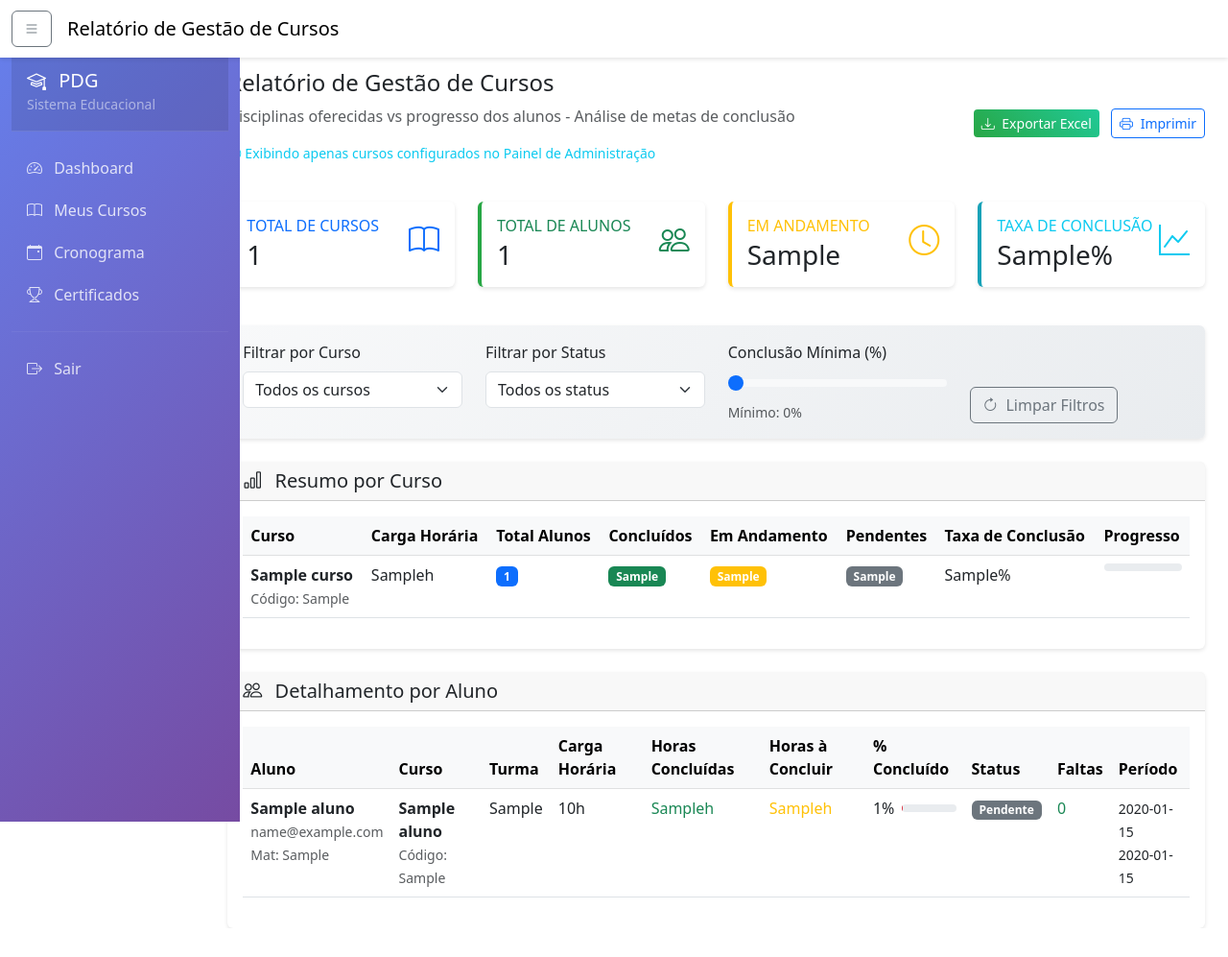
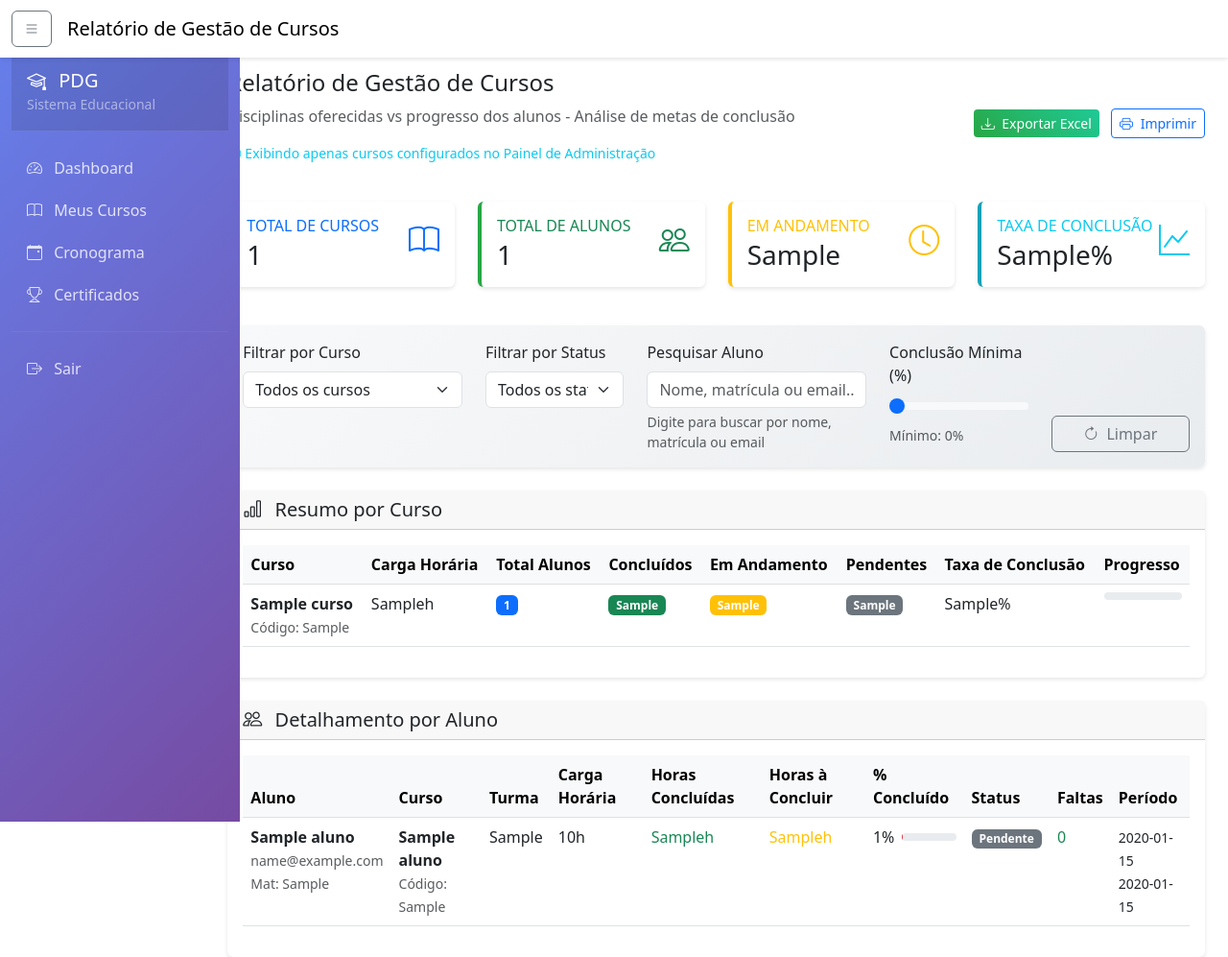
Before and after one commit to dreamkatana/sise, a Flask app: template app/templates/relatorio_gestao.html in a window 1280 px wide. Shown: the whole page at 96% size. Before the commit the page ends 967 px from the top, so only its background shows below. Run offline with Flask 3, Linux system fonts and the light colour scheme; the template is opened without the code that fills it: most values are stand-ins (such as "Sample title", 1, 10 or a date in 2020).

```diff
--- a/app/templates/relatorio_gestao.html
+++ b/app/templates/relatorio_gestao.html
@@ -167,7 +167,7 @@
                             {% endfor %}
                         </select>
                     </div>
-                    <div class="col-md-3">
+                    <div class="col-md-2">
                         <label class="form-label">Filtrar por Status</label>
                         <select class="form-select" id="filtro-status" onchange="filtrarTabela()">
                             <option value="">Todos os status</option>
@@ -178,14 +178,22 @@
                         </select>
                     </div>
                     <div class="col-md-3">
+                        <label class="form-label">Pesquisar Aluno</label>
+                        <input type="text" class="form-control" id="filtro-aluno"
+                               placeholder="Nome, matrícula ou email..."
+                               onkeyup="filtrarTabela()"
+                               autocomplete="off">
+                        <div class="form-text">Digite para buscar por nome, matrícula ou email</div>
+                    </div>
+                    <div class="col-md-2">
                         <label class="form-label">Conclusão Mínima (%)</label>
                         <input type="range" class="form-range" id="filtro-conclusao" min="0" max="100" value="0" onchange="filtrarTabela(); document.getElementById('conclusao-valor').textContent = this.value + '%'">
                         <small class="text-muted">Mínimo: <span id="conclusao-valor">0%</span></small>
                     </div>
-                    <div class="col-md-3 d-flex align-items-end">
-                        <button class="btn btn-outline-secondary" onclick="limparFiltros()">
+                    <div class="col-md-2 d-flex align-items-end">
+                        <button class="btn btn-outline-secondary w-100" onclick="limparFiltros()">
                             <i class="bi bi-arrow-clockwise me-1"></i>
-                            Limpar Filtros
+                            Limpar
                         </button>
                     </div>
                 </div>
@@ -285,7 +293,12 @@
                         </thead>
                         <tbody>
                             {% for aluno in dados_detalhados %}
-                            <tr data-curso="{{ aluno.codigo_curso }}" data-status="{{ aluno.status_aluno }}" data-conclusao="{{ aluno.percent_concluido }}">
+                            <tr data-curso="{{ aluno.codigo_curso }}"
+                                data-status="{{ aluno.status_aluno }}"
+                                data-conclusao="{{ aluno.percent_concluido }}"
+                                data-nome="{{ aluno.nome_aluno|lower }}"
+                                data-email="{{ aluno.email_aluno|lower }}"
+                                data-matricula="{{ aluno.matricula_aluno }}">
                                 <td>
                                     <strong>{{ aluno.nome_aluno }}</strong>
                                     <br><small class="text-muted">{{ aluno.email_aluno }}</small>
@@ -349,13 +362,18 @@ function filtrarTabela() {
     const filtroCurso = document.getElementById('filtro-curso').value;
     const filtroStatus = document.getElementById('filtro-status').value;
     const filtroConclusao = document.getElementById('filtro-conclusao').value;
+    const filtroAluno = document.getElementById('filtro-aluno').value.toLowerCase().trim();
 
     const linhas = document.querySelectorAll('#tabela-detalhada tbody tr');
+    let linhasVisiveis = 0;
 
     linhas.forEach(linha => {
         const curso = linha.getAttribute('data-curso');
         const status = linha.getAttribute('data-status');
         const conclusao = parseFloat(linha.getAttribute('data-conclusao'));
+        const nomeAluno = linha.getAttribute('data-nome');
+        const emailAluno = linha.getAttribute('data-email');
+        const matriculaAluno = linha.getAttribute('data-matricula');
 
         let mostrar = true;
 
@@ -374,28 +392,68 @@ function filtrarTabela() {
             mostrar = false;
         }
 
+        // Filtro por aluno (nome, email ou matrícula)
+        if (filtroAluno) {
+            const contemNome = nomeAluno && nomeAluno.includes(filtroAluno);
+            const contemEmail = emailAluno && emailAluno.includes(filtroAluno);
+            const contemMatricula = matriculaAluno && matriculaAluno.toString().includes(filtroAluno);
+
+            if (!contemNome && !contemEmail && !contemMatricula) {
+                mostrar = false;
+            }
+        }
+
         linha.style.display = mostrar ? '' : 'none';
+        if (mostrar) linhasVisiveis++;
     });
+
+    // Atualizar contador de resultados
+    atualizarContadorResultados(linhasVisiveis, linhas.length);
+}
+
+function atualizarContadorResultados(visiveis, total) {
+    // Remover contador anterior se existir
+    const contadorAnterior = document.getElementById('contador-resultados');
+    if (contadorAnterior) {
+        contadorAnterior.remove();
+    }
+
+    // Adicionar novo contador
+    if (visiveis !== total) {
+        const contador = document.createElement('div');
+        contador.id = 'contador-resultados';
+        contador.className = 'alert alert-info mt-2 mb-0';
+        contador.innerHTML = `
+            <i class="bi bi-info-circle me-1"></i>
+            Exibindo <strong>${visiveis}</strong> de <strong>${total}</strong> registros
+            ${visiveis !== total ? `<button class="btn btn-sm btn-outline-info ms-2" onclick="limparFiltros()">Ver todos</button>` : ''}
+        `;
+
+        const tabelaContainer = document.querySelector('#tabela-detalhada').closest('.table-responsive');
+        tabelaContainer.parentNode.insertBefore(contador, tabelaContainer.nextSibling);
+    }
 }
 
 function limparFiltros() {
     document.getElementById('filtro-curso').value = '';
     document.getElementById('filtro-status').value = '';
     document.getElementById('filtro-conclusao').value = '0';
+    document.getElementById('filtro-aluno').value = '';
     document.getElementById('conclusao-valor').textContent = '0%';
     filtrarTabela();
 }
 
 function exportarRelatorio() {
-    // Criar CSV dos dados
-    let csv = 'Aluno,Email,Curso,Turma,Carga Horária,Horas Concluídas,Horas à Concluir,% Concluído,Status,Faltas\n';
+    // Criar CSV dos dados visíveis
+    let csv = 'Aluno,Email,Matrícula,Curso,Turma,Carga Horária,Horas Concluídas,Horas à Concluir,% Concluído,Status,Faltas\n';
 
     const linhasVisiveis = document.querySelectorAll('#tabela-detalhada tbody tr:not([style*="display: none"])');
 
     linhasVisiveis.forEach(linha => {
         const colunas = linha.querySelectorAll('td');
         const nomeAluno = colunas[0].querySelector('strong').textContent;
-        const emailAluno = colunas[0].querySelector('small').textContent;
+        const emailAluno = colunas[0].querySelectorAll('small')[0].textContent;
+        const matriculaAluno = colunas[0].querySelectorAll('small')[1].textContent.replace('Mat: ', '');
         const curso = colunas[1].querySelector('.fw-bold').textContent;
         const turma = colunas[2].textContent;
         const cargaHoraria = colunas[3].textContent;
@@ -405,11 +463,11 @@ function exportarRelatorio() {
         const status = colunas[7].querySelector('.badge').textContent.trim();
         const faltas = colunas[8].textContent.trim();
 
-        csv += `"${nomeAluno}","${emailAluno}","${curso}","${turma}","${cargaHoraria}","${horasConcluidas}","${horasAConcluir}","${percentConcluido}","${status}","${faltas}"\n`;
+        csv += `"${nomeAluno}","${emailAluno}","${matriculaAluno}","${curso}","${turma}","${cargaHoraria}","${horasConcluidas}","${horasAConcluir}","${percentConcluido}","${status}","${faltas}"\n`;
     });
 
     // Download do arquivo
-    const blob = new Blob([csv], { type: 'text/csv' });
+    const blob = new Blob([csv], { type: 'text/csv;charset=utf-8;' });
     const url = window.URL.createObjectURL(blob);
     const a = document.createElement('a');
     a.href = url;
@@ -422,5 +480,55 @@ function exportarRelatorio() {
 document.getElementById('filtro-conclusao').addEventListener('input', function() {
     document.getElementById('conclusao-valor').textContent = this.value + '%';
 });
+
+// Highlight de pesquisa em tempo real
+document.getElementById('filtro-aluno').addEventListener('input', function() {
+    const termo = this.value.toLowerCase().trim();
+    const linhas = document.querySelectorAll('#tabela-detalhada tbody tr');
+
+    linhas.forEach(linha => {
+        // Remover highlights anteriores
+        linha.querySelectorAll('.highlight').forEach(el => {
+            el.outerHTML = el.innerHTML;
+        });
+
+        if (termo && linha.style.display !== 'none') {
+            // Aplicar highlight
+            const primeiraColuna = linha.querySelector('td');
+            let html = primeiraColuna.innerHTML;
+
+            if (termo.length >= 2) {
+                const regex = new RegExp(`(${termo})`, 'gi');
+                html = html.replace(regex, '<span class="highlight bg-warning">$1</span>');
+                primeiraColuna.innerHTML = html;
+            }
+        }
+    });
+});
+
+// Inicializar filtros
+document.addEventListener('DOMContentLoaded', function() {
+    // Aplicar filtro inicial para mostrar todos os dados
+    filtrarTabela();
+});
 </script>
+
+<style>
+.highlight {
+    background-color: #fff3cd !important;
+    padding: 1px 2px;
+    border-radius: 2px;
+    font-weight: bold;
+}
+
+#contador-resultados {
+    font-size: 0.9rem;
+    border-left: 4px solid #0dcaf0;
+}
+
+#filtro-aluno:focus {
+    border-color: #0dcaf0;
+    box-shadow: 0 0 0 0.2rem rgba(13, 202, 240, 0.25);
+}
+</style>
 {% endblock %}
```
Also changed, not shown: app/lms.py (+18 -11 lines), 1 other file.
